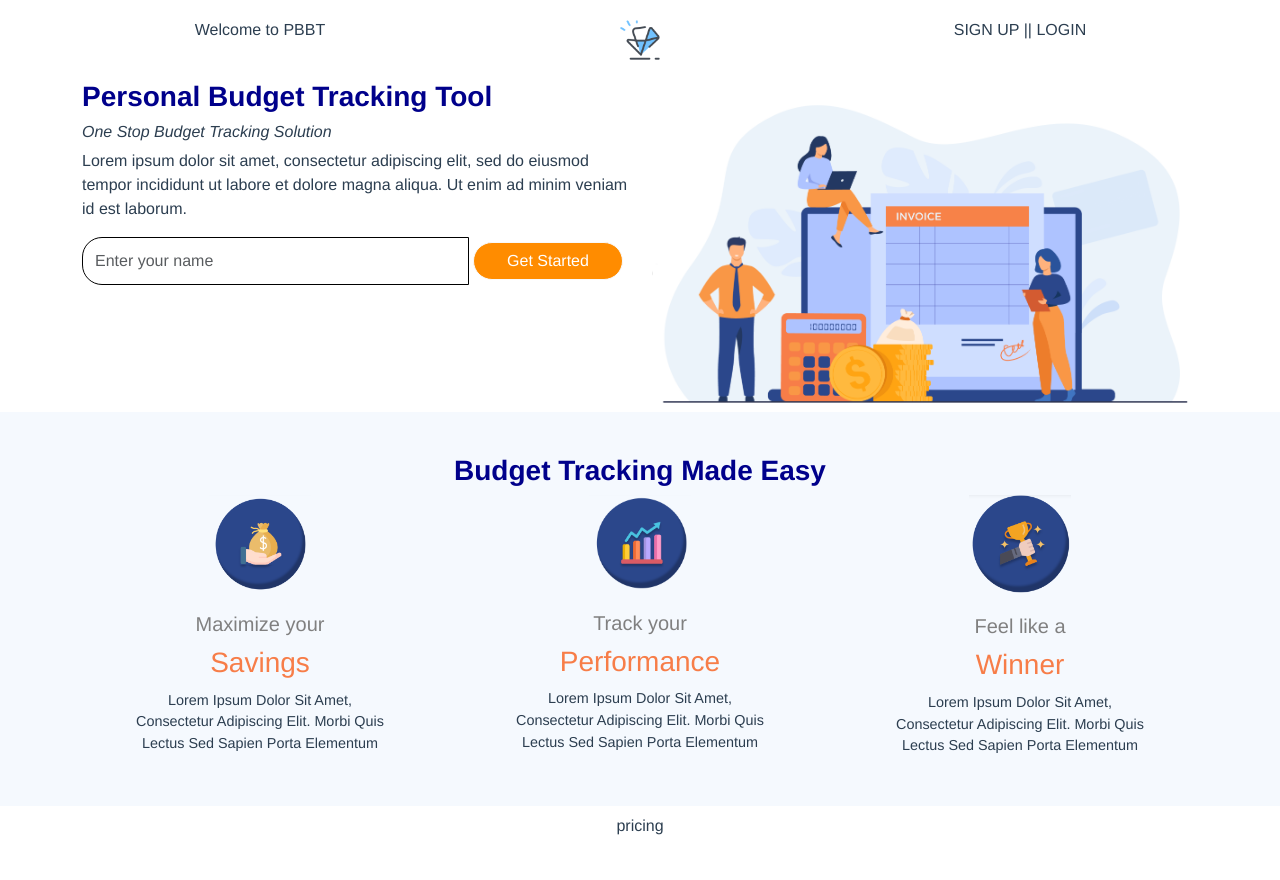
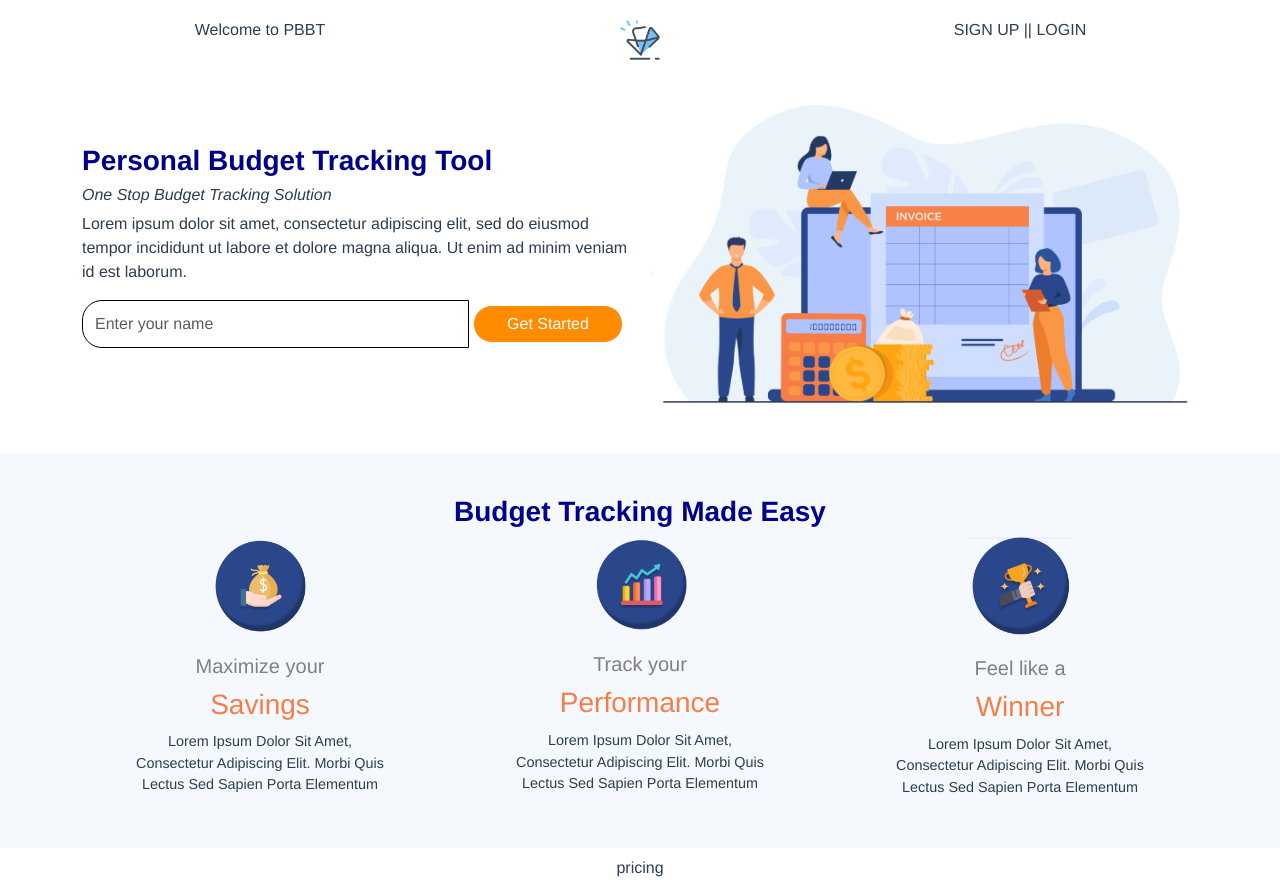
Before and after one commit to avinashrvan/chaos_pack, a Vue app: page /#/ in a window 1280 px wide. Before the commit the page ends 838 px from the top, so only its background shows below. Built offline with nearby package versions, Linux system fonts and the light colour scheme.

Commit message:
updated the get started section to fix the vertical alignment of the items within the column

```diff
--- a/src/App.vue
+++ b/src/App.vue
@@ -108,4 +108,8 @@ nav a {
 nav a.router-link-exact-active {
   color: #42b983;
 }
+
+.check{
+        border: 1px solid black;
+    }
 </style>
--- a/src/components/GetStarted.vue
+++ b/src/components/GetStarted.vue
@@ -2,7 +2,7 @@
     <div>
 
         <b-container class="b-container">
-            <b-row>
+            <b-row align-v="center">
                 <b-col class='col'>
                     <h3 style="color:#00008B; font-family: Helvetica"><strong>Personal Budget Tracking Tool</strong></h3>
                     <h6><em>One Stop Budget Tracking Solution</em></h6>
@@ -16,9 +16,7 @@
                 </b-col>
             </b-row>
         </b-container>
-
-
-
+        <h3 class="hidden">space</h3>
     </div>
 </template>
 
```
